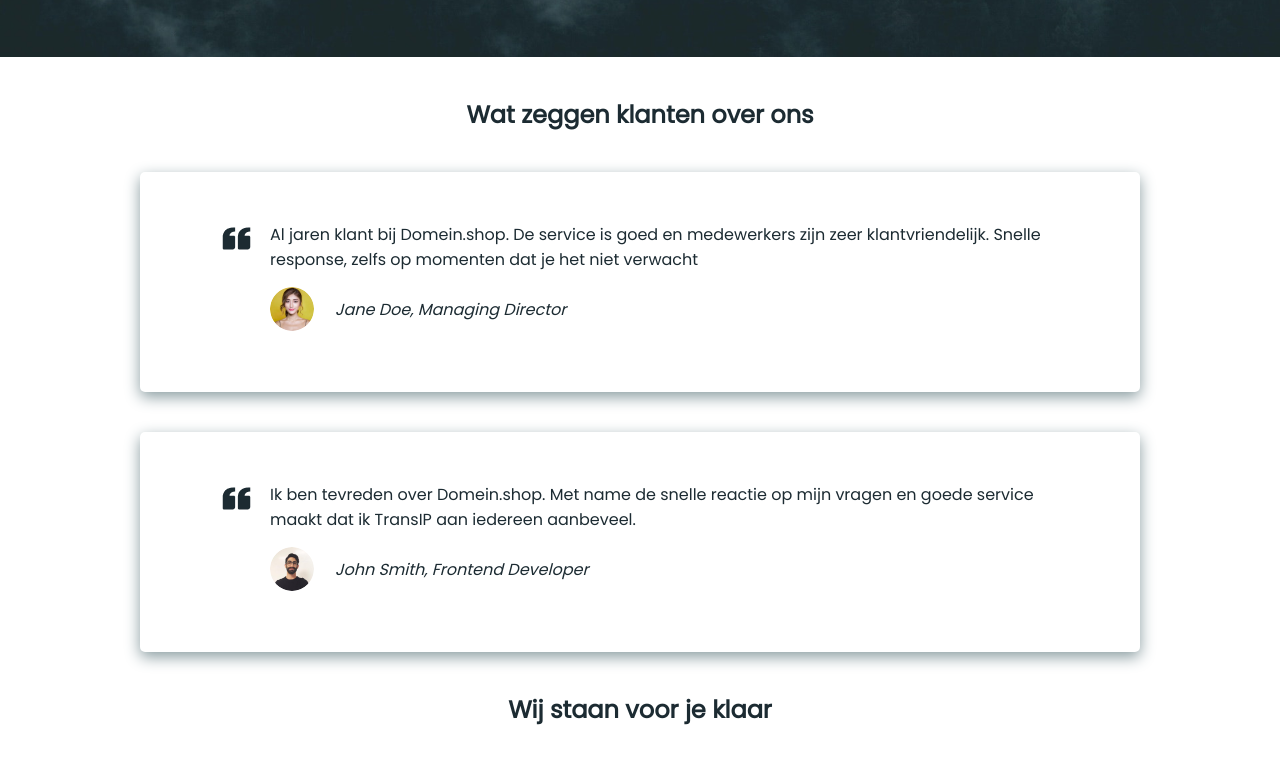
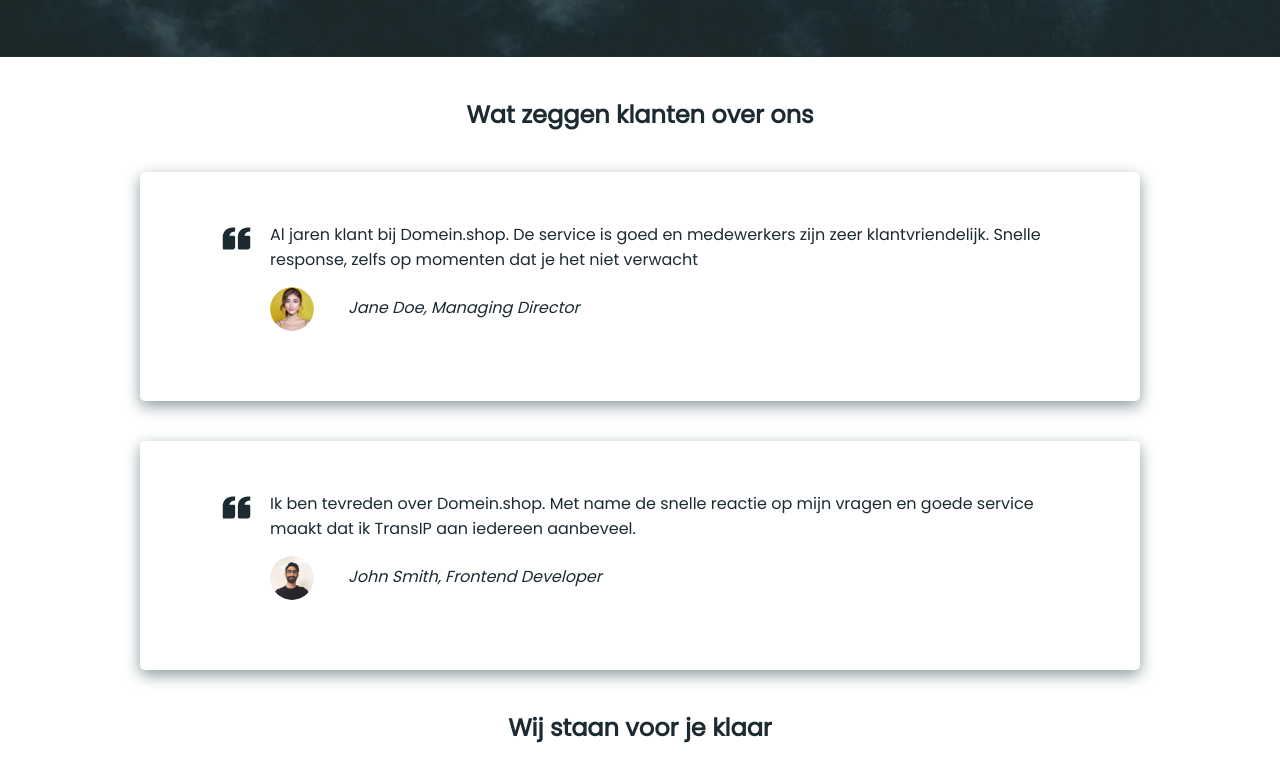
Before and after one commit to JJ-Bas/oefenopdracht--domein-shop, a plain HTML site: page index.html in a window 1280 px wide. Shown: the part 597-1361 px from the top of the page. Drawn offline with Linux system fonts and the light colour scheme.

```diff
--- a/index.html
+++ b/index.html
@@ -23,18 +23,23 @@
                 <p>Al jaren klant bij Domein.shop. De service is goed en medewerkers zijn zeer klantvriendelijk. Snelle
                     response, zelfs op momenten dat je het niet verwacht
                 </p>
+                <div>
                 <img src="assets/images/avatar-jane.png" class="portrait" alt="portrait">
                 <span>Jane Doe, Managing Director</span>
+                </div>
             </article>
 
         </article>
         <article class="quote">
             <img src="assets/icons/quote-left.png" alt="quotation-mark" class="quotation-mark">
             <article>
-            <p> Ik ben tevreden over Domein.shop. Met name de snelle reactie op mijn vragen en goede service maakt dat
+                <p> Ik ben tevreden over Domein.shop. Met name de snelle reactie op mijn vragen en goede service maakt
+                    dat
                     ik TransIP aan iedereen aanbeveel.</p>
+                <div>
                 <img src="assets/images/avatar-john.png" class="portrait" alt="portrait">
                 <span>John Smith, Frontend Developer</span>
+                </div>
             </article>
         </article>
     </section>
--- a/styles/styles.css
+++ b/styles/styles.css
@@ -97,17 +97,16 @@
 }
 
 .portrait {
-    position: absolute;
+    vertical-align: middle;
     width: 44px;
     border-radius: 50%;
-    margin: 10 0 0 0;
 }
 
 .quote {
     margin: 40px 0;
     padding: 50px 80px 50px 80px;
     border-radius: 5px;
-    box-shadow: #899CA0 0px 5px 15px;
+    box-shadow: #899CA0 0 5px 15px;
 }
 
 .quote article {
@@ -124,9 +123,8 @@
 }
 
 span {
-    display: inline-block;
     font-style: italic;
-    margin: 10px 0 0 65px;
+    margin: 0 0 0 30px;
 }
 
 /*///////////// 3.3 Support /////////////*/
```
Lines whose indentation alone changed are shown as unchanged.
